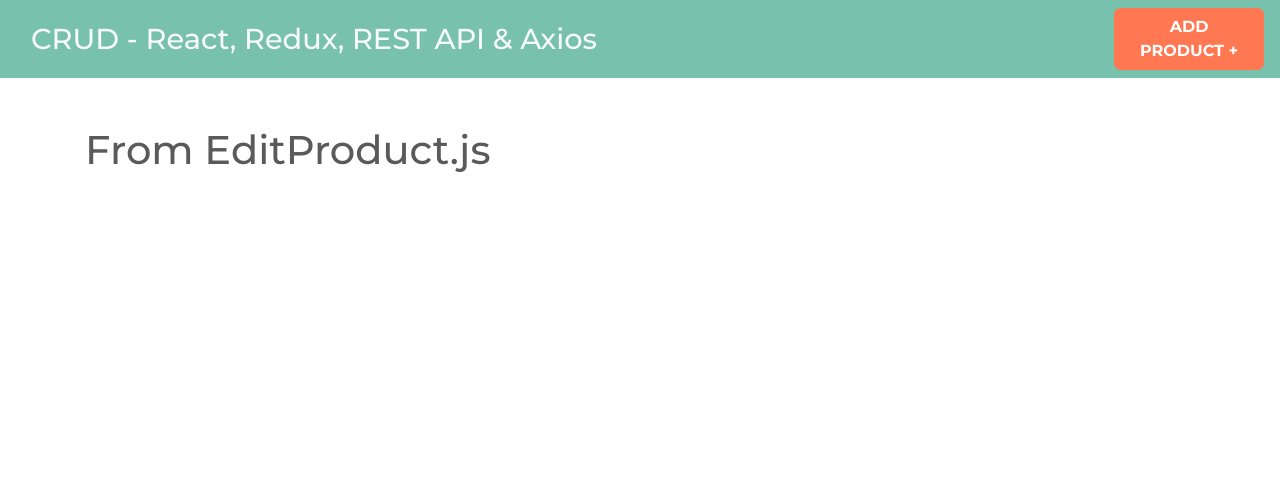
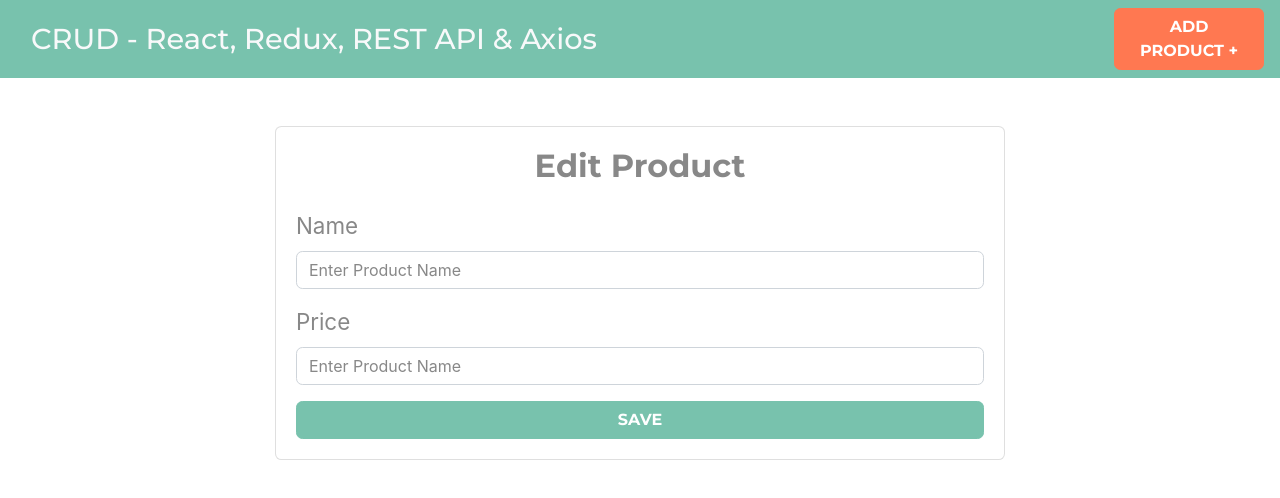
Before and after one commit to jlopezm82/react_redux_crud_products, a React (Create React App) app: page /products/edit/1 in a window 1280 px wide. Shown: the top 498 px of the page. Built offline with nearby package versions, Linux system fonts and the light colour scheme.

Commit message:
Add form to edit products and Add products list

```diff
--- a/src/components/EditProduct.js
+++ b/src/components/EditProduct.js
@@ -2,7 +2,40 @@
 
 const EditProduct = () => {
   return (
-    <h1>From EditProduct.js</h1>
+    <div className="row justify-content-center">
+      <div className="col-md-8">
+        <div className="card">
+          <div className="card-body">
+            <h2 className="text-center mb-4 font-weight-bold">
+              Edit Product
+            </h2>
+            <form>
+              <div className="form-group">
+                <label htmlFor="">Name</label>
+                <input
+                  type="text"
+                  className="form-control"
+                  placeholder="Enter Product Name"
+                  name="name" />
+              </div>
+              <div className="form-group">
+                <label htmlFor="">Price</label>
+                <input
+                  type="number"
+                  className="form-control"
+                  placeholder="Enter Product Name"
+                  name="price" />
+              </div>
+              <button
+                type="submit"
+                className="btn btn-primary font-weight-bold text-uppercase d-block w-100">
+                Save
+              </button>
+            </form>
+          </div>
+        </div>
+      </div>
+    </div>
   );
 }
 
--- a/src/components/Products.js
+++ b/src/components/Products.js
@@ -1,8 +1,22 @@
-import React from 'react';
+import React, { Fragment } from 'react';
 
 const Products = () => {
   return (
-    <h1>From Products.js</h1>
+    <Fragment>
+      <h2 className="text-center my-5">Products List</h2>
+      <table className="table table-striped">
+        <thead className="bg-primary table-dark">
+          <tr>
+            <th scope="col">Name</th>
+            <th scope="col">Price</th>
+            <th scope="col">Actions</th>
+          </tr>
+        </thead>
+        <tbody>
+
+        </tbody>
+      </table>
+    </Fragment>
   );
 }
 
```
